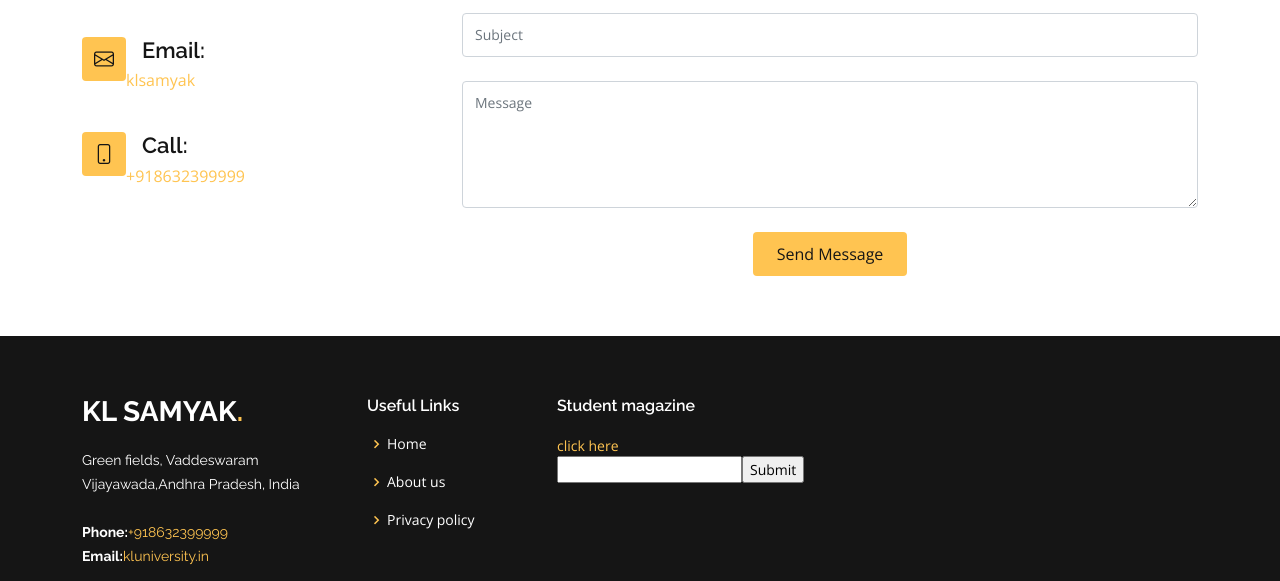
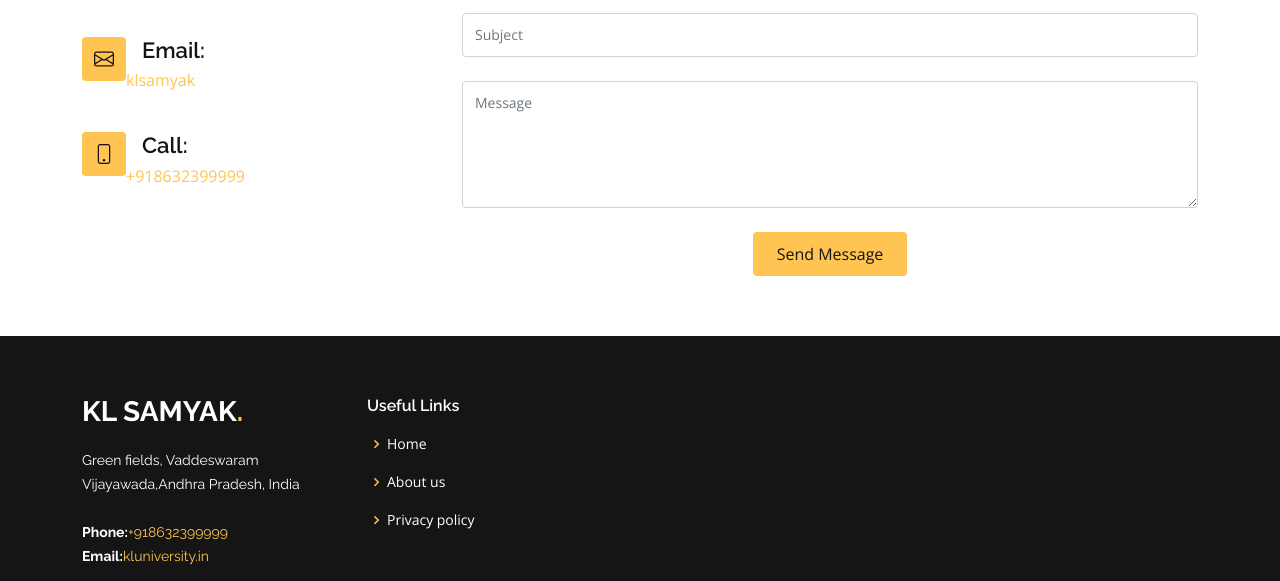
Before and after one commit to narendra264/wadproject, a plain HTML site: page index.html in a window 1280 px wide. Shown: the part 3539-4120 px from the top of the page. Drawn offline with nearby package versions, Linux system fonts and the light colour scheme.

Commit message:
Update index.html

```diff
--- a/index.html
+++ b/index.html
@@ -454,14 +454,6 @@
             </ul>
           </div>
 
-          <div class="col-lg-4 col-md-6 footer-Student magazines">
-            <strong><h4>Student magazine</h4></strong><a href="https://www.kluniversity.in/Student-Magazine.aspx">click here</a><br>
-            <form action="" method="post">
-              <input type="email" name="email"><input type="submit" value="Submit">
-            </form>
-
-          </div>
-
         </div>
       </div>
     </div>
```
